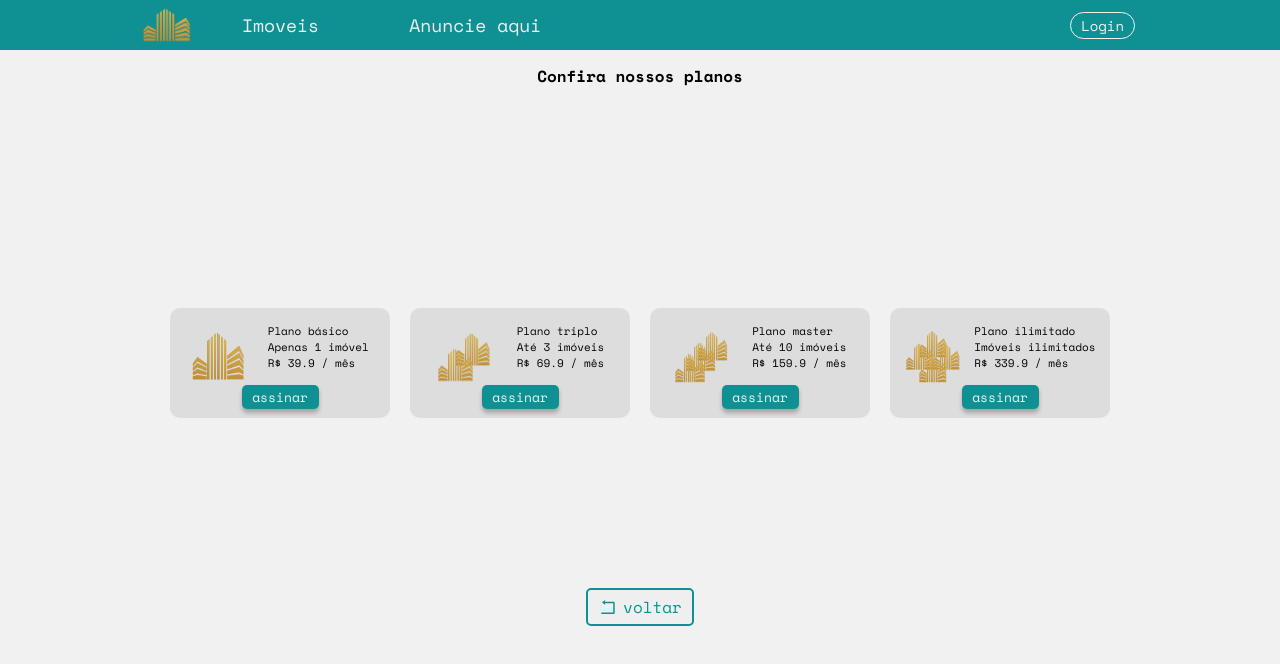
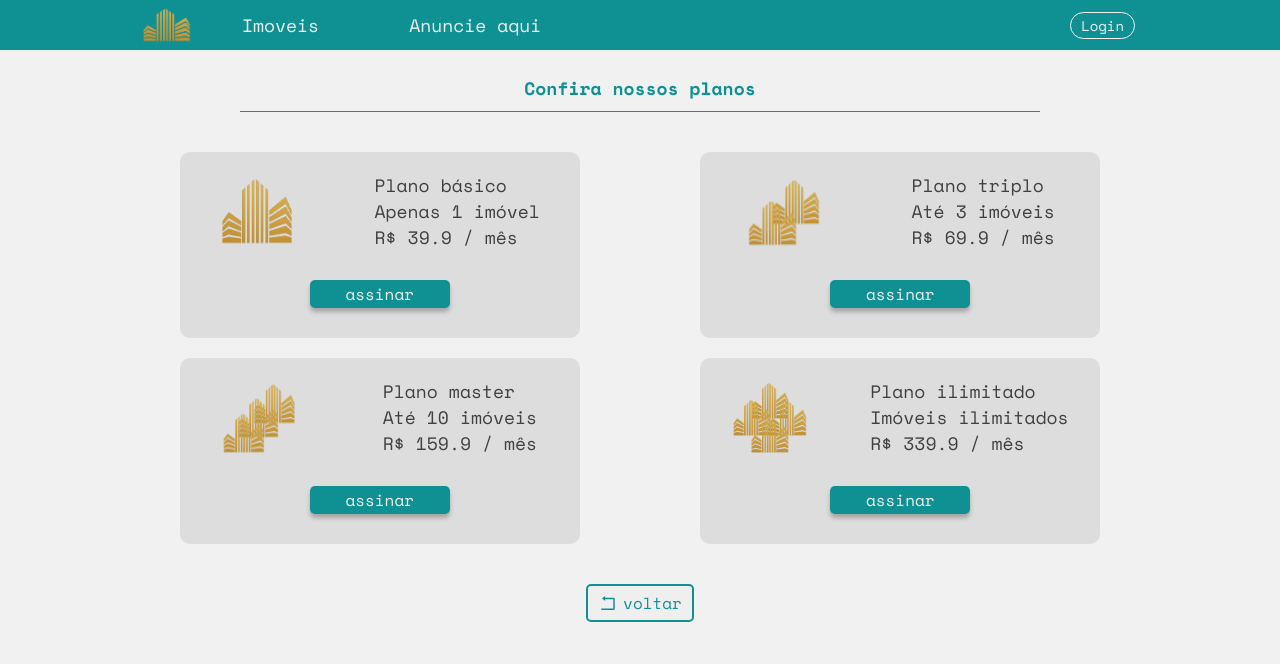
Before and after one commit to rodhardt/dihome-capstone-q2g2, a React (Create React App) app: page /planos in a window 1280 px wide. Shown: the top 664 px of the page. Built offline with nearby package versions, Linux system fonts and the light colour scheme; no server answers.

Commit message:
feat: pay page desktop improved

```diff
--- a/src/components/PayCard/styles.ts
+++ b/src/components/PayCard/styles.ts
@@ -2,7 +2,7 @@ import styled from "styled-components";
 
 export const PayCardStyled = styled.div`
   width: 90%;
-  height: 88px;
+  padding: 20px 0;
   max-width: 230px;
   background-color: #dddddd;
   border-radius: 10px;
@@ -26,6 +26,7 @@ export const PayCardStyled = styled.div`
     box-shadow: 0px 4px 4px rgba(0, 0, 0, 0.25);
     padding: 2px;
     font-size: small;
+    margin: 20px auto 0;
 
     :hover {
       color: var(--darkBlue);
@@ -34,15 +35,21 @@ export const PayCardStyled = styled.div`
     }
   }
 
-  @media (min-width: 768px) {
-    height: 110px;
-    margin: 20px;
+  @media (min-width: 480px) {
+    max-width: 400px;
+    button {
+      font-size: 16px;
+    }
+  }
+
+  @media (min-width: 880px) {
+    button {
+      margin: 30px auto 10px;
+    }
   }
 
   @media (min-width: 1024px) {
-    max-width: 220px;
     margin: 10px;
-
   }
 `;
 
@@ -52,18 +59,36 @@ export const RowBox = styled.div`
   display: flex;
   flex-direction: row;
   align-items: center;
-  justify-content: space-evenly;
+  justify-content: space-around;
 
   > img {
     width: 55px;
     height: 55px;
-    margin-top: 20px;
   }
 
   > ul {
     li {
       list-style: none;
       font-size: 11px;
+      color: #404040;
+    }
+  }
+  @media (min-width: 480px) {
+    img {
+      width: 65px;
+      height: 65px;
+    }
+    ul li {
+      font-size: 14px;
+    }
+  }
+  @media (min-width: 880px) {
+    img {
+      width: 75px;
+      height: 75px;
+    }
+    ul li {
+      font-size: 18px;
     }
   }
 `;
--- a/src/pages/PayPage/index.tsx
+++ b/src/pages/PayPage/index.tsx
@@ -1,6 +1,6 @@
 import { AiOutlineRollback } from "react-icons/ai";
 import { PayCard } from "../../components/PayCard";
-import { BoxTitle, ButtonBox, PayPageStyled } from "./styles";
+import { BoxTitle, ButtonBox, PayPageStyled, PayCardContainer } from "./styles";
 import logoOne from "../../assets/Images/logoWithoutName.png";
 import logoTwo from "../../assets/Images/logoTwo.png";
 import logoThree from "../../assets/Images/logoThree.png";
@@ -14,10 +14,12 @@ const PayPage = () => {
   return (
     <>
       <Header />
+
+      <PayPageStyled>
         <BoxTitle>
           <h2>Confira nossos planos</h2>
         </BoxTitle>
-      <PayPageStyled>
+        <PayCardContainer>
           <PayCard
             img={logoOne}
             planName={"Plano básico"}
@@ -42,6 +44,7 @@ const PayPage = () => {
             anouncesQuantity={"Imóveis ilimitados"}
             price={339.9}
           />
+        </PayCardContainer>
       </PayPageStyled>
       <ButtonBox>
         <button onClick={() => history.push("/perfil")}>
--- a/src/pages/PayPage/styles.ts
+++ b/src/pages/PayPage/styles.ts
@@ -4,13 +4,18 @@ export const PayPageStyled = styled.main`
   width: 100%;
   height: 100%;
   display: flex;
+  flex-direction: column;
   flex-wrap: wrap;
   align-items: center;
   justify-content: center;
+`;
 
-  @media (min-width: 768px) {
-    min-height: 450px;
-  }
+export const PayCardContainer = styled.div`
+  display: flex;
+  flex-wrap: wrap;
+  justify-content: space-around;
+  align-items: center;
+  margin: 30px auto;
 `;
 
 export const ButtonBox = styled.div`
@@ -38,15 +43,28 @@ export const ButtonBox = styled.div`
     :hover {
       color: var(--mainGray);
       background-color: var(--darkBlue);
-      border: 4px solid var(--darkBlue);
 
       transition: 500ms;
+    }
+  }
+  @media (min-width: 880px) {
+    button {
     }
   }
 `;
 
 export const BoxTitle = styled.div`
   text-align: center;
-
-  margin-top: 5%;
+  width: 100%;
+  margin-top: 15px;
+  h2 {
+    width: 80%;
+    max-width: 800px;
+    margin: auto;
+    font-size: 18px;
+    color: var(--darkBlue);
+    font-weight: bold;
+    border-bottom: 1px solid var(--darkBlue);
+    padding: 10px;
+  }
 `;
```
Lines whose indentation alone changed are shown as unchanged.
